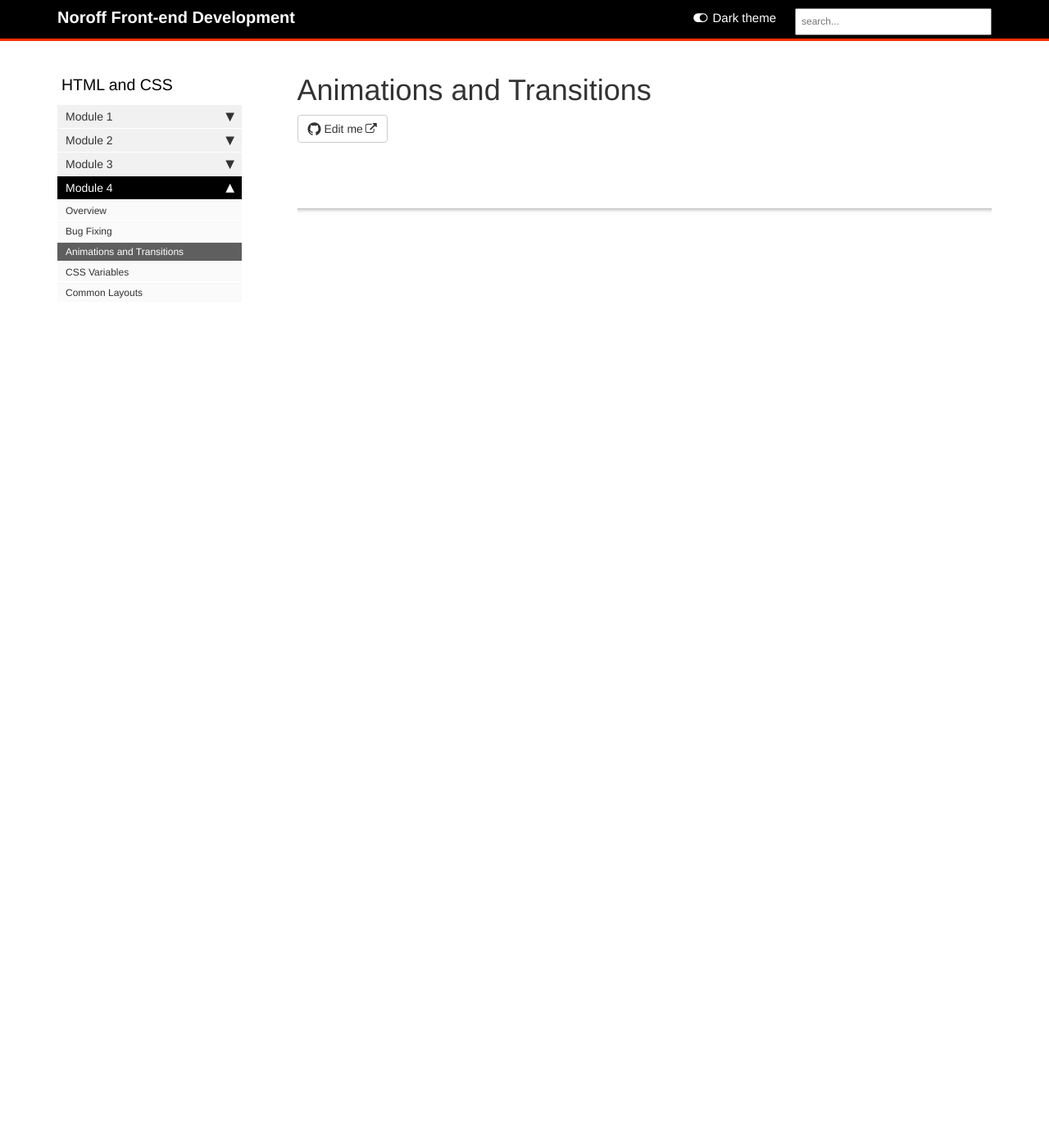
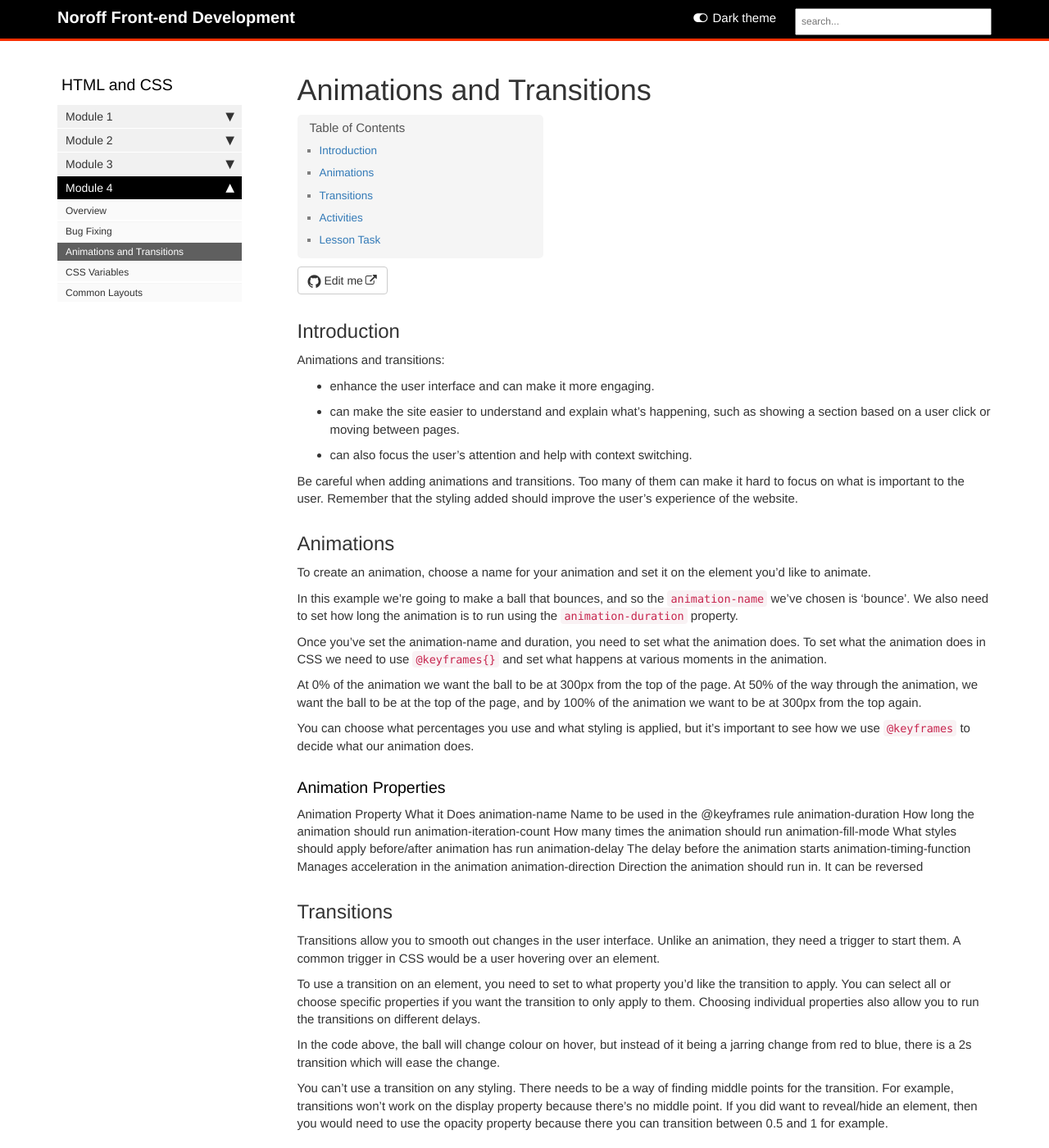
Before and after one commit to AmberBentley/content-feu, a Jekyll site: the page built from pages/html-css/animations-transitions.md, in a window 1280 px wide and 1400 px high. Shown: the whole window at 82% size. Built offline with Jekyll 4.4.1, drawn with Linux system fonts in a browser that asks for light colours; comment, search, counter and statistics services are not loaded; some of the changed text lies outside the part shown.

Commit message:
HTML+CSS Module 4 Lesson 2 added

```diff
--- a/pages/html-css/animations-transitions.md
+++ b/pages/html-css/animations-transitions.md
@@ -6,3 +6,60 @@ sidebar: html-css
 permalink: html-css/animations-transitions.html
 folder: html-css
 ---
+## Introduction
+
+Animations and transitions:
+- enhance the user interface and can make it more engaging.
+- can make the site easier to understand and explain what's happening, such as showing a section based on a user click or moving between pages.
+- can also focus the user's attention and help with context switching.
+
+Be careful when adding animations and transitions. Too many of them can make it hard to focus on what is important to the user. Remember that the styling added should improve the user's experience of the website.
+
+## Animations
+
+To create an animation, choose a name for your animation and set it on the element you'd like to animate.
+
+In this example we're going to make a ball that bounces, and so the `animation-name` we’ve chosen is ‘bounce’. We also need to set how long the animation is to run using the `animation-duration` property.
+
+Once you’ve set the animation-name and duration, you need to set what the animation does. To set what the animation does in CSS we need to use `@keyframes{}` and set what happens at various moments in the animation.
+
+At 0% of the animation we want the ball to be at 300px from the top of the page. At 50% of the way through the animation, we want the ball to be at the top of the page, and by 100% of the animation we want to be at 300px from the top again.
+
+You can choose what percentages you use and what styling is applied, but it's important to see how we use `@keyframes` to decide what our animation does.
+
+### Animation Properties
+
+Animation Property	What it Does
+animation-name	Name to be used in the @keyframes rule
+animation-duration	How long the animation should run
+animation-iteration-count	How many times the animation should run
+animation-fill-mode	What styles should apply before/after animation has run
+animation-delay	The delay before the animation starts
+animation-timing-function	Manages acceleration in the animation
+animation-direction	Direction the animation should run in. It can be reversed
+
+## Transitions
+
+Transitions allow you to smooth out changes in the user interface. Unlike an animation, they need a trigger to start them. A common trigger in CSS would be a user hovering over an element.
+
+To use a transition on an element, you need to set to what property you'd like the transition to apply. You can select all or choose specific properties if you want the transition to only apply to them. Choosing individual properties also allow you to run the transitions on different delays.
+
+In the code above, the ball will change colour on hover, but instead of it being a jarring change from red to blue, there is a 2s transition which will ease the change.
+
+You can't use a transition on any styling. There needs to be a way of finding middle points for the transition. For example, transitions won't work on the display property because there's no middle point. If you did want to reveal/hide an element, then you would need to use the opacity property because there you can transition between 0.5 and 1 for example.
+
+## Activities
+
+**WATCH**
+
+The below tutorial video on animations and transitions (13m 28s).
+
+<iframe src="https://player.vimeo.com/video/630771102?h=9ff631e16b&amp;badge=0&amp;autopause=0&amp;player_id=0&amp;app_id=58479" width="1914" height="1034" frameborder="0" allow="autoplay; fullscreen; picture-in-picture" allowfullscreen title="Animations and Transitions"></iframe>
+
+## Lesson Task
+
+### Brief
+
+There are practice questions in the master branch of [this repo](https://github.com/Noroff-Education/lesson-task-htmlcss-module4-lesson2).
+
+Attempt the answers before checking them against the answers in the [answers branch](https://github.com/Noroff-Education/lesson-task-htmlcss-module4-lesson2/tree/answers) of the repo.
```
